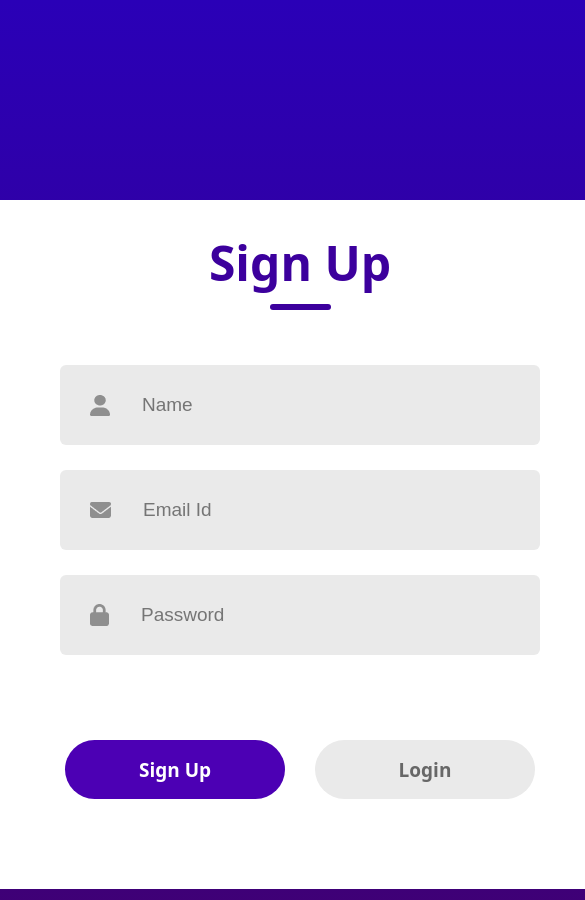
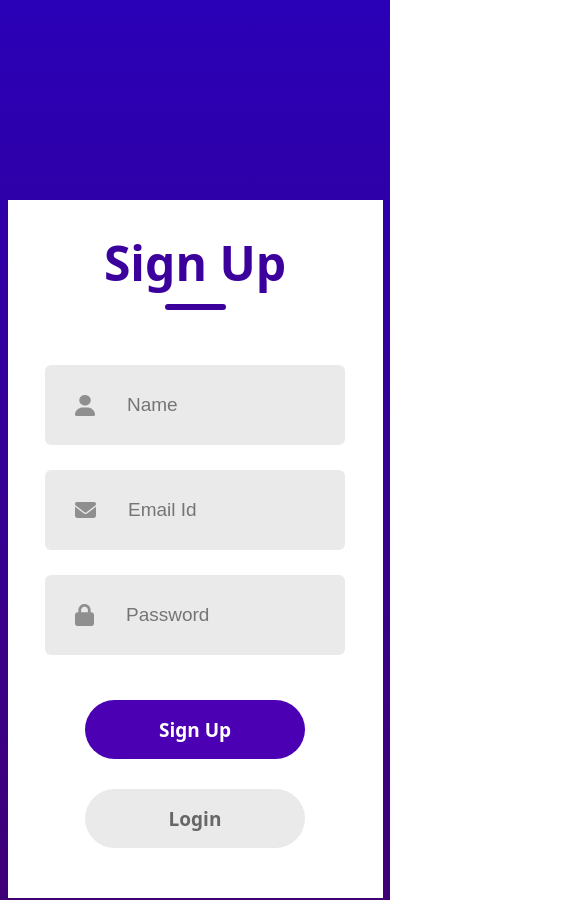
Before and after one commit to MG10327/SignUpForm-FrontEnd, a React (Vite) app: page / in a window 390 px wide. Shown: the top 900 px of the page, 585 px wide, since content can reach past the window. Built offline with nearby package versions, Linux system fonts and the light colour scheme.

Commit message:
update responsiveness

```diff
--- a/src/components/LoginSignup/LoginSignup.scss
+++ b/src/components/LoginSignup/LoginSignup.scss
@@ -97,3 +97,16 @@
         color: #676767;
     }
 }
+
+@media screen and (max-width: 800px) {
+    .container {
+        width: 375px;
+    }
+    .input {
+        width: 300px;
+    }
+    .submit-container {
+        margin: 20px auto;
+        flex-flow: column;
+    }
+}
```
